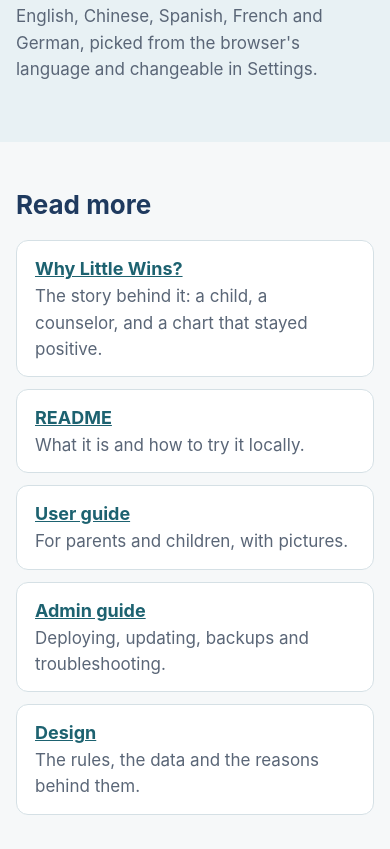
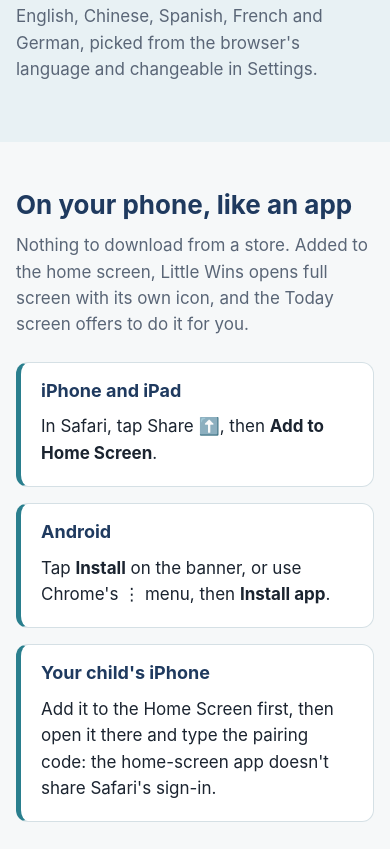
Before and after one commit to nijaba/little-wins, a website: page site/index.html in a window 390 px wide. Shown: the part 7955-8804 px from the top of the page. Drawn offline with Linux system fonts and the light colour scheme; files whose address does not match are found by name.

Commit message:
Project page: how to put Little Wins on the home screen
A new band, "On your phone, like an app": Safari's Share -> Add to Home Screen on
iPhone and iPad, Install (banner or Chrome's menu) on Android, and on a child's
iPhone the order that matters (add it first, then type the pairing code there).
The user guide's home-screen section loses its repeated paragraph.

SITE-05 checks the section and that plain and shaded bands still alternate.

Co-Authored-By: Claude Opus 5.5 <noreply@anthropic.com>

```diff
--- a/site/index.html
+++ b/site/index.html
@@ -260,7 +260,32 @@
         </p>
       </section>
 
-      <section class="band" id="docs">
+      <section class="band" id="install">
+        <h2>On your phone, like an app</h2>
+        <p class="sub">
+          Nothing to download from a store. Added to the home screen, Little Wins opens full screen
+          with its own icon, and the Today screen offers to do it for you.
+        </p>
+        <div class="cards">
+          <div class="card">
+            <h3>iPhone and iPad</h3>
+            <p>In Safari, tap Share ⬆️, then <b>Add to Home Screen</b>.</p>
+          </div>
+          <div class="card">
+            <h3>Android</h3>
+            <p>Tap <b>Install</b> on the banner, or use Chrome's ⋮ menu, then <b>Install app</b>.</p>
+          </div>
+          <div class="card">
+            <h3>Your child's iPhone</h3>
+            <p>
+              Add it to the Home Screen first, then open it there and type the pairing code: the
+              home-screen app doesn't share Safari's sign-in.
+            </p>
+          </div>
+        </div>
+      </section>
+
+      <section class="band alt" id="docs">
         <h2>Read more</h2>
         <ul class="links">
           <li>
```
Also changed, not shown: docs/test-plan.md (+1 -0 lines), docs/user-guide.md (+5 -7 lines), test/site.test.js (+11 -0 lines).
